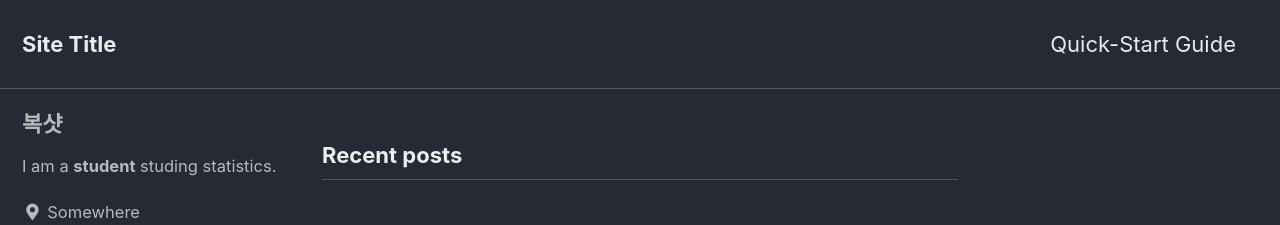
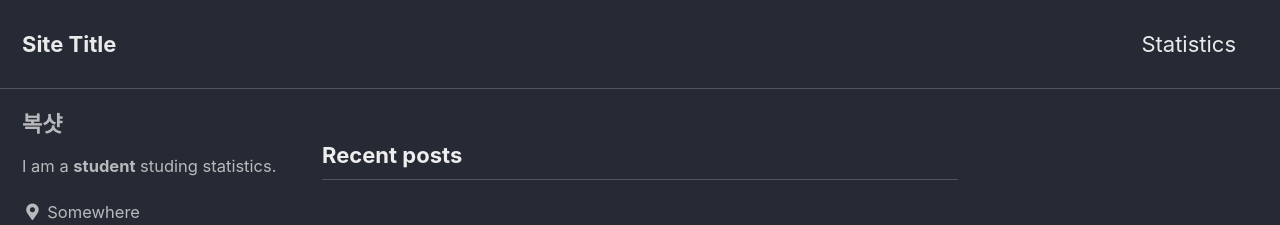
Before and after one commit to Bogshot/bogshot.github.io, a Jekyll site: the page built from index.html, in a window 1280 px wide. Shown: the top 225 px of the page. Built offline with Jekyll 4.4.1, drawn with Linux system fonts in a browser that asks for light colours; cached includes are drawn as plain includes; the list of posts is cut into pages by our own code.

Commit message:
Update navigation.yml

```diff
--- a/_data/navigation.yml
+++ b/_data/navigation.yml
@@ -1,7 +1,7 @@
 # main links
 main:
-  - title: "Quick-Start Guide"
-    url: https://mmistakes.github.io/minimal-mistakes/docs/quick-start-guide/
+  # - title: "Quick-Start Guide"
+  #  url: https://mmistakes.github.io/minimal-mistakes/docs/quick-start-guide/
   # - title: "About"
   #   url: https://mmistakes.github.io/minimal-mistakes/about/
   # - title: "Sample Posts"
@@ -10,3 +10,5 @@ main:
   #   url: /collection-archive/
   # - title: "Sitemap"
   #   url: /sitemap/
+  - title: "Statistics"
+    url: /statistics/
```
